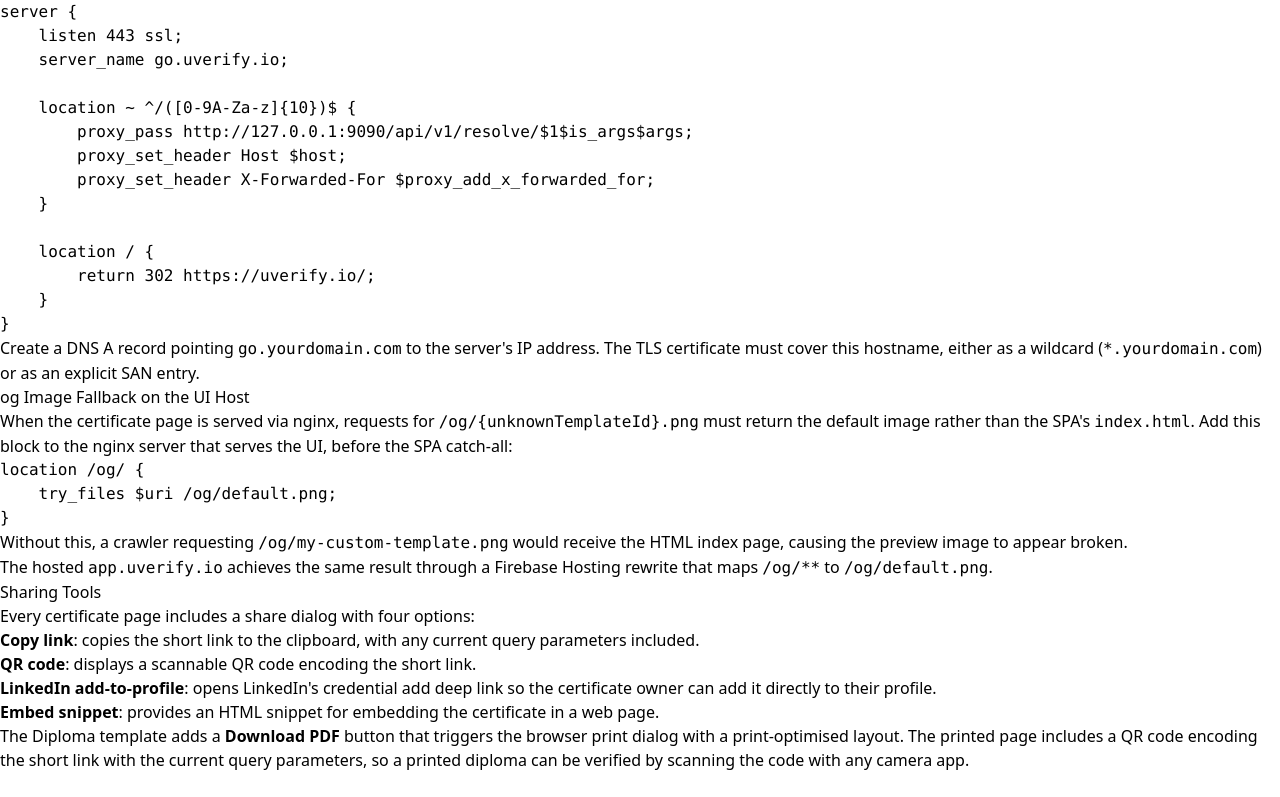
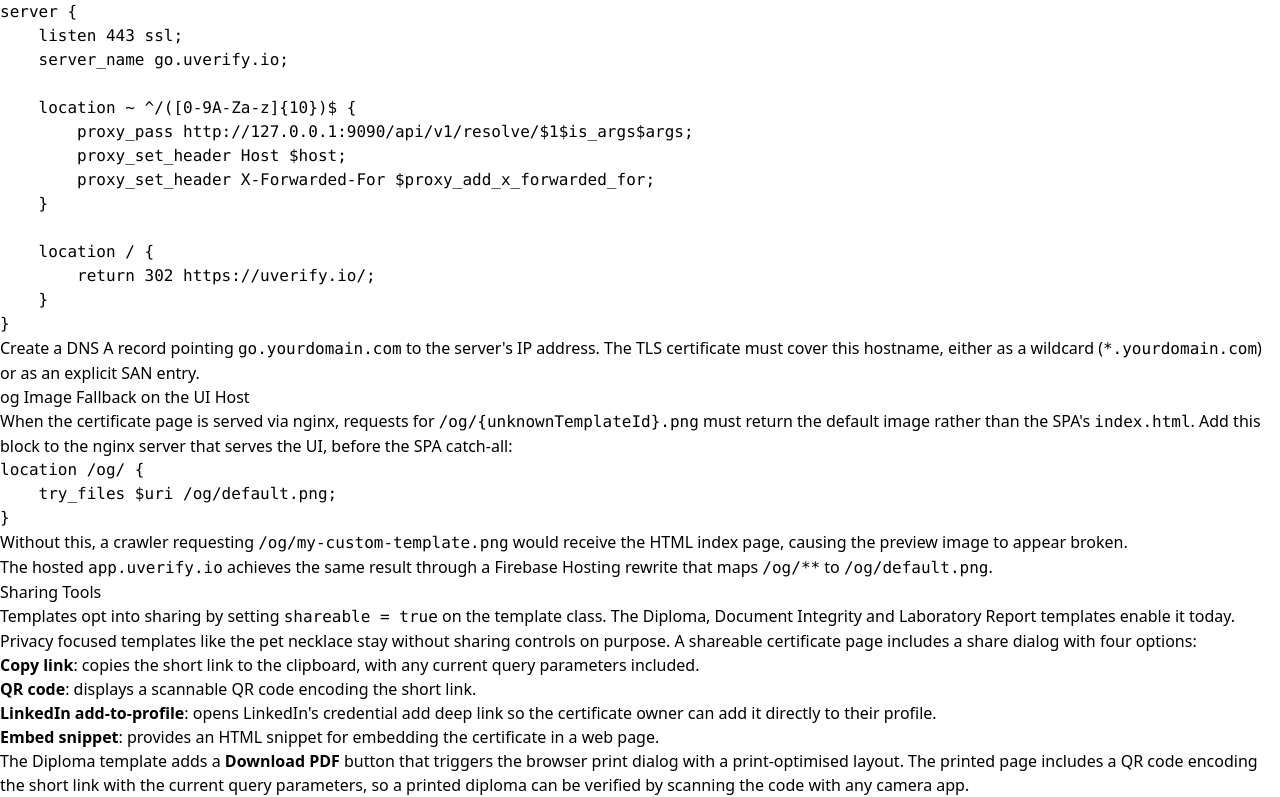
Before and after one commit to UVerify-io/uverify-docs, a Next.js app: page /short-links in a window 1280 px wide. Shown: the part 1515-2312 px from the top of the page. Before the commit the page ends 2287 px from the top, so only its background shows below. Built offline with nearby package versions, Linux system fonts and the light colour scheme.

Commit message:
docs: describe the per-template shareable opt-in

```diff
--- a/pages/short-links.mdx
+++ b/pages/short-links.mdx
@@ -130,7 +130,7 @@
 
 ## Sharing Tools
 
-Every certificate page includes a share dialog with four options:
+Templates opt into sharing by setting `shareable = true` on the template class. The Diploma, Document Integrity and Laboratory Report templates enable it today. Privacy focused templates like the pet necklace stay without sharing controls on purpose. A shareable certificate page includes a share dialog with four options:
 
 - **Copy link**: copies the short link to the clipboard, with any current query parameters included.
 - **QR code**: displays a scannable QR code encoding the short link.
```
